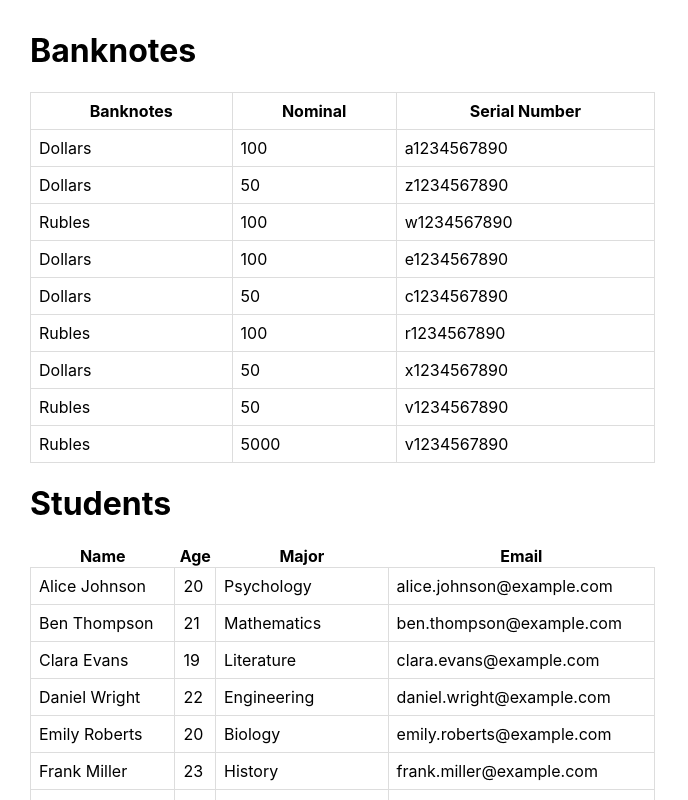
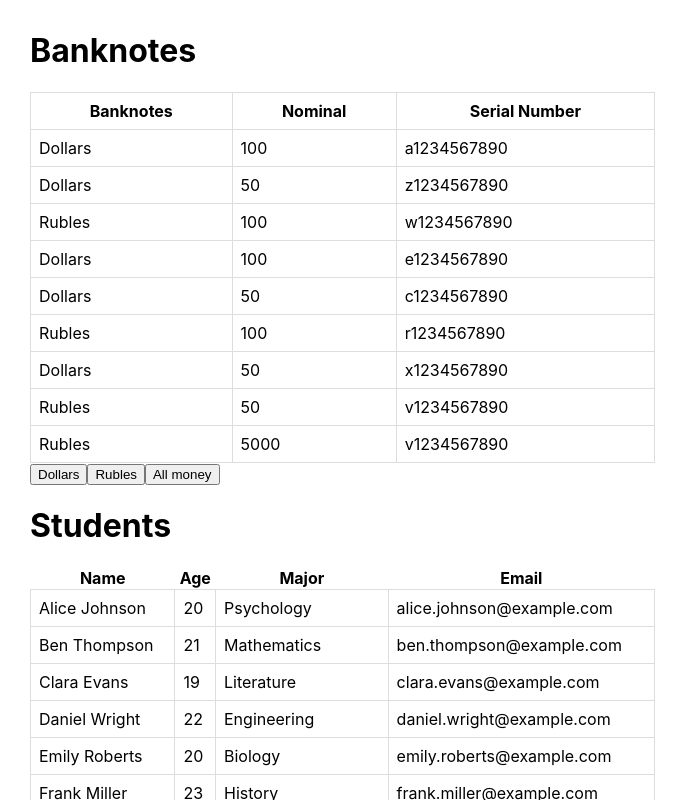
Before and after one commit to regggulus/Microtask_project, a React (Create React App) app: page / in a window 1280 px wide. Shown: the top 800 px of the page, without its empty margins (0-688 px from the left). Built offline with nearby package versions, Linux system fonts and the light colour scheme.

Commit message:
component filtering

```diff
--- a/src/Sprint_1/banknots/Banknotes.tsx
+++ b/src/Sprint_1/banknots/Banknotes.tsx
@@ -1,7 +1,10 @@
 import {useState} from "react";
-import {BanknotesDate} from "./BanknotesDate";
+import {BanknotesDate, MoneyType} from "./BanknotesDate";
 
+
+export type FilterValueType = 'All Money' | 'Dollars' | 'Rubles'
 export function Banknotes() {
+    const [filterMoney, setFilterMoney] = useState<FilterValueType>('All Money')
     const [money, setMoney] = useState([
         {banknotes: 'Dollars', nominal: 100, serialNumber: 'a1234567890'},
         {banknotes: 'Dollars', nominal: 50, serialNumber: 'z1234567890'},
@@ -13,9 +16,22 @@ export function Banknotes() {
         {banknotes: 'Rubles', nominal: 50, serialNumber: 'v1234567890'},
         {banknotes: 'Rubles', nominal: 5000, serialNumber: 'v1234567890'},
     ])
+    const changeFilter = (filterMoney: FilterValueType) => {
+        setFilterMoney(filterMoney)
+    }
+    let filterHandler: Array<MoneyType> = money
+        if(filterMoney === 'Dollars') {
+            filterHandler = money.filter(m => m.banknotes === 'Dollars')
+        }
+        if(filterMoney === 'Rubles') {
+            filterHandler = money.filter(m => m.banknotes === 'Rubles')
+        }
     return (
         <div>
-            <BanknotesDate money={money}/>
+            <BanknotesDate
+                money={filterHandler}
+                changeFilter={changeFilter}
+            />
         </div>
     )
 }
--- a/src/Sprint_1/banknots/BanknotesDate.tsx
+++ b/src/Sprint_1/banknots/BanknotesDate.tsx
@@ -1,3 +1,6 @@
+import {Button} from "../button/Button";
+import {FilterValueType} from "./Banknotes";
+
 export type MoneyType = {
     banknotes: string
     nominal: number
@@ -5,9 +8,10 @@ export type MoneyType = {
 }
 export type BanknotesDateType = {
     money: Array<MoneyType>
+    changeFilter:(filterMoney: FilterValueType)=>void
 }
 
-export function BanknotesDate({money}: BanknotesDateType) {
+export function BanknotesDate({money, changeFilter}: BanknotesDateType) {
     return (
         <div>
             <h1>Banknotes</h1>
@@ -30,6 +34,9 @@ export function BanknotesDate({money}: BanknotesDateType) {
                 </tbody>
 
             </table>
+            <Button name={'Dollars'} callback={()=> {changeFilter('Dollars')}}/>
+            <Button name={'Rubles'} callback={() => {changeFilter('Rubles')}}/>
+            <Button name={'All money'} callback={() => {changeFilter('All Money')}}/>
         </div>
     )
 }
```
